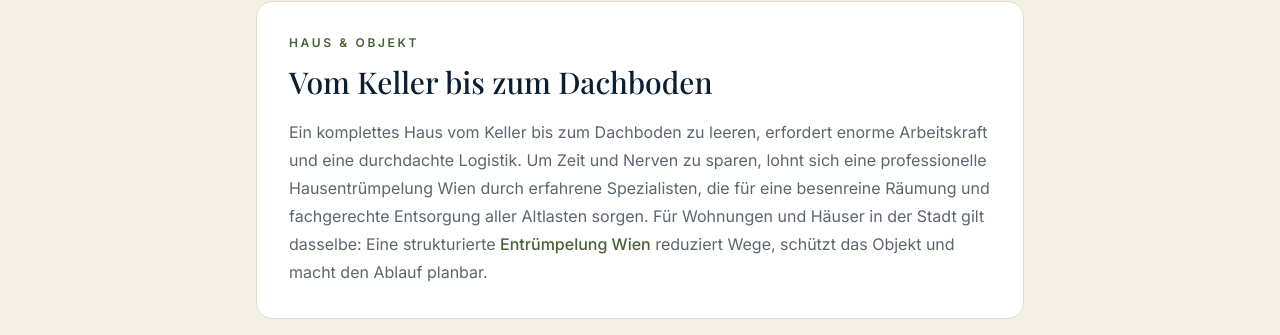
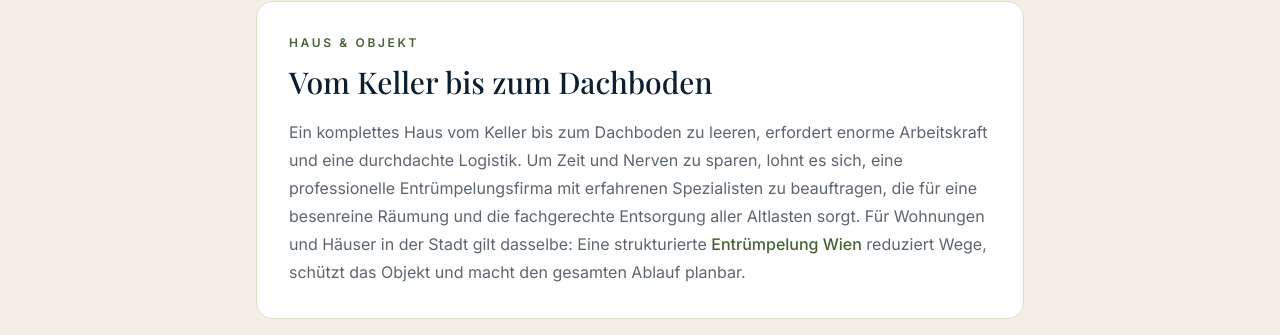
Before and after one commit to geosbs/kusurat, a Next.js app: page / in a window 1280 px wide. Shown: the part 1362-1697 px from the top of the page. Built offline with nearby package versions, Linux system fonts and the light colour scheme; no server answers; the database is empty.

Commit message:
backlink metni müşterinin isteğine göre düzenlendi

```diff
--- a/components/home/OfficeClearanceNote.tsx
+++ b/components/home/OfficeClearanceNote.tsx
@@ -11,9 +11,9 @@ export function OfficeClearanceNote() {
           </h2>
           <p className="mt-4 text-[16px] leading-7 text-ink-muted">
             Ein komplettes Haus vom Keller bis zum Dachboden zu leeren, erfordert enorme Arbeitskraft und eine
-            durchdachte Logistik. Um Zeit und Nerven zu sparen, lohnt sich eine professionelle Hausentrümpelung Wien
-            durch erfahrene Spezialisten, die für eine besenreine Räumung und fachgerechte Entsorgung aller Altlasten
-            sorgen. Für Wohnungen und Häuser in der Stadt gilt dasselbe: Eine strukturierte{" "}
+            durchdachte Logistik. Um Zeit und Nerven zu sparen, lohnt es sich, eine professionelle Entrümpelungsfirma
+            mit erfahrenen Spezialisten zu beauftragen, die für eine besenreine Räumung und die fachgerechte Entsorgung
+            aller Altlasten sorgt. Für Wohnungen und Häuser in der Stadt gilt dasselbe: Eine strukturierte{" "}
             <a
               href={ENTRUEMPELUNG_WIEN_URL}
               target="_blank"
@@ -22,7 +22,7 @@ export function OfficeClearanceNote() {
             >
               Entrümpelung Wien
             </a>{" "}
-            reduziert Wege, schützt das Objekt und macht den Ablauf planbar.
+            reduziert Wege, schützt das Objekt und macht den gesamten Ablauf planbar.
           </p>
         </article>
       </div>
```
